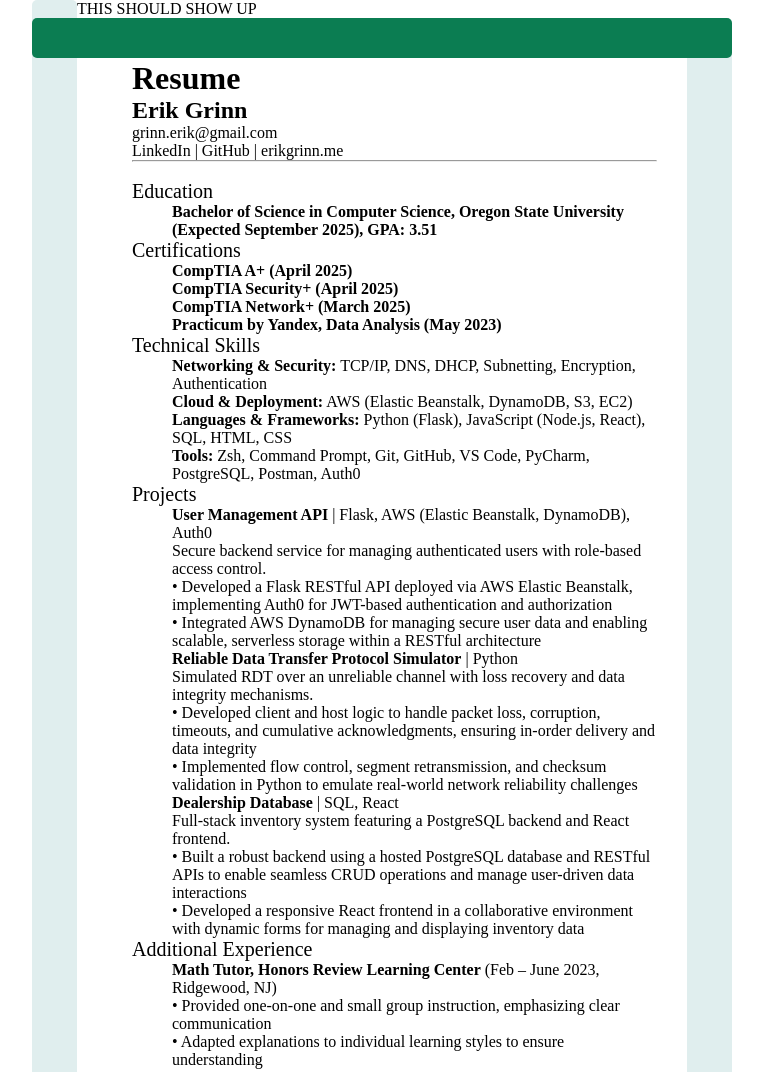
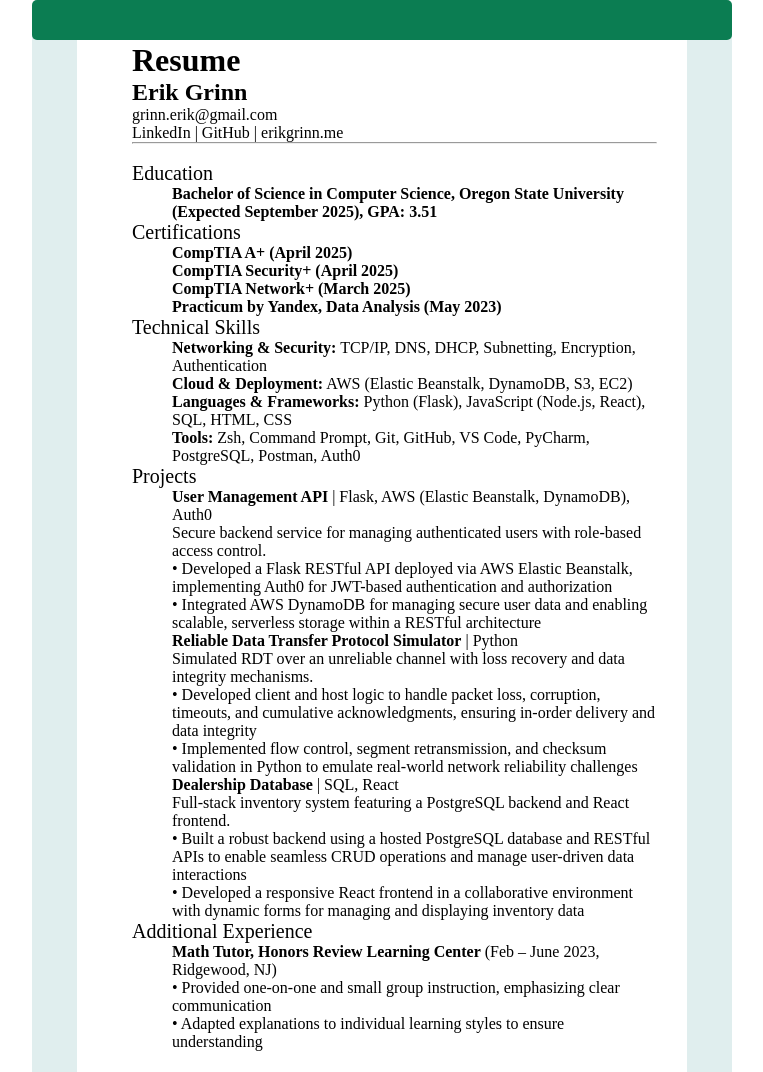
Before and after one commit to erikgrinn/cloud-resume, a plain HTML site: page frontend/index.html in a window 1280 px wide. Shown: the top 1072 px of the page, without its empty margins (258-1021 px from the left). Drawn offline with Linux system fonts and the light colour scheme; no server answers; a script that the page names is missing.

Commit message:
worked, removing test div/span

```diff
--- a/frontend/index.html
+++ b/frontend/index.html
@@ -8,7 +8,6 @@
     <title>Document</title>
   </head>
   <body>
-    <span>THIS SHOULD SHOW UP</span>
     <div id="header"></div>
     <div class="left"></div>
     <div class="stuff">
```
